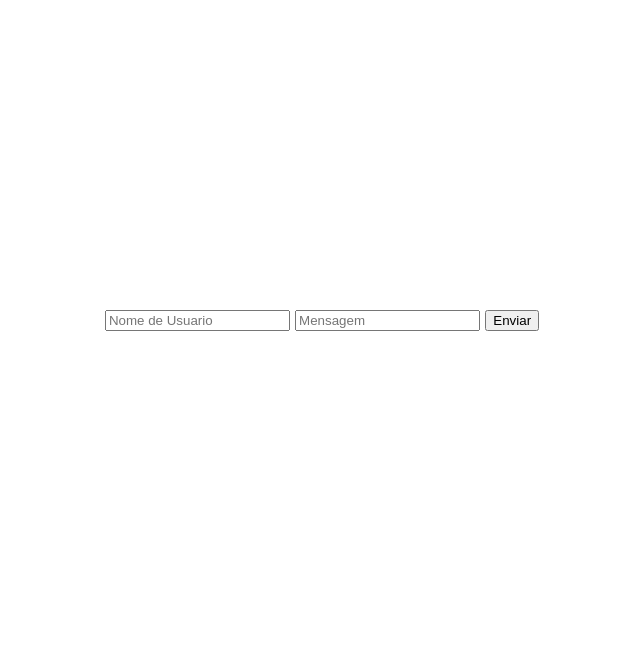
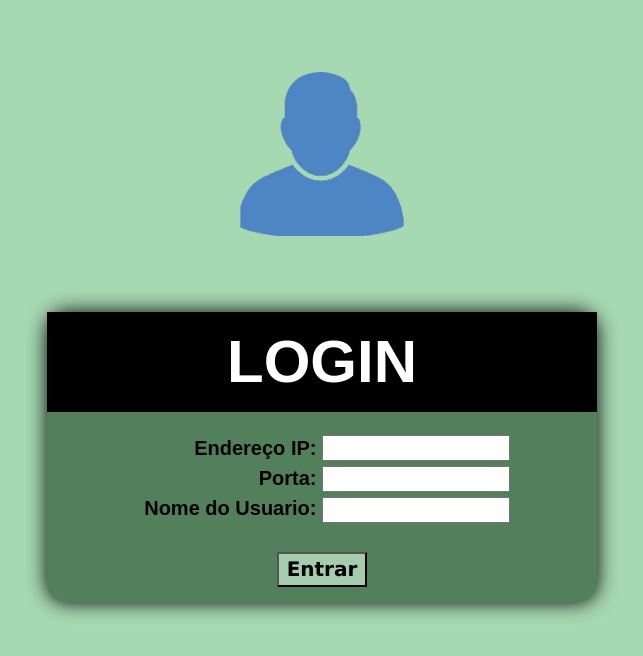
Before and after one commit to imrooteodoro/chatTCPJava, a Flask app: page / in a window 1280 px wide. Shown: the top 656 px of the page, without its empty margins (318-961 px from the left). Run offline with Flask 3, Linux system fonts and the light colour scheme; some libraries are stand-ins or nearby versions.

Commit message:
correção de estilização
Correção no diretório de armazenamento de elemento estáticos (Arquivo de Imagem, CSS e JS)

```diff
--- a/ChatTCP/server.py
+++ b/ChatTCP/server.py
@@ -16,8 +16,8 @@ def handle_message(message):
 @app.route('/')
 
 def index():
-    return render_template("index.html")
+    return render_template("login.html")
 
 if __name__ == "__main__":
     porta_server = int(sys.argv[1]) if len(sys.argv) > 1 else 5000
-    socketio.run(app, host="localhost", port= porta_server)
+    socketio.run(app, host="localhost", port= porta_server, debug=True)
--- a/ChatTCP/templates/login.html
+++ b/ChatTCP/templates/login.html
@@ -4,14 +4,14 @@
     <meta charset="UTF-8">
     <meta name="viewport" content="width=device-width, initial-scale=1.0">
     <title>Login</title>
-    <link rel="stylesheet" href="login.css">
+    <link rel="stylesheet" href="{{ url_for('static', filename='css/login.css') }}">
 </head>
 
 <body>
     <br><br><br><br>
 
     <div id="logo">
-        <img src="assets_web/usuario_login.png" alt="" width="250px">
+        <img src="{{ url_for('static', filename='assets_web/usuario_login.png') }}" alt="" width="300px">
     </div>
     <br><br><br><br>
 
```
Also changed, not shown: ChatTCP/static/assets_web/usuario_login.png (renamed from ChatTCP/templates/assets_web/usuario_login.png), ChatTCP/static/css/login.css (renamed from ChatTCP/templates/login.css), ChatTCP/static/js/jquery.min.js (renamed from ChatTCP/templates/scripts/jquery.min.js), ChatTCP/static/js/socket.io.min.js (renamed from ChatTCP/templates/scripts/socket.io.min.js).
